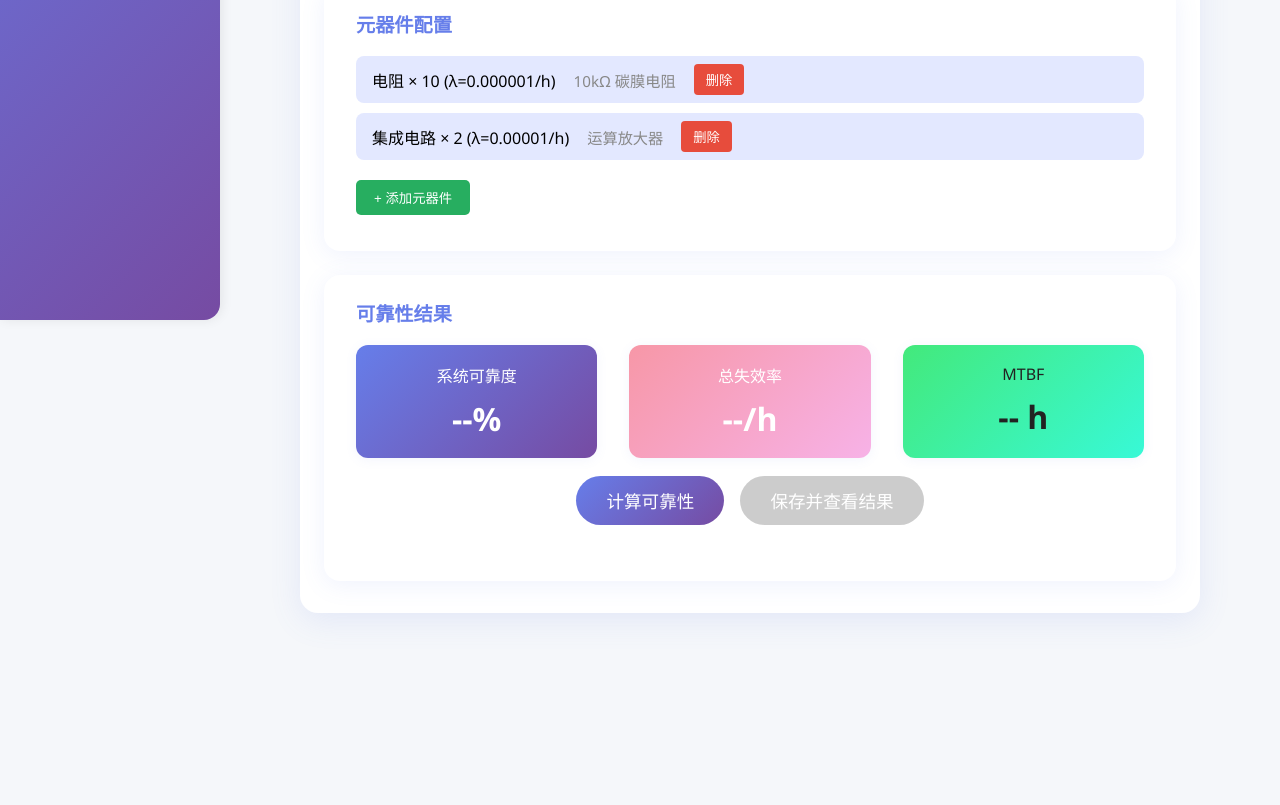
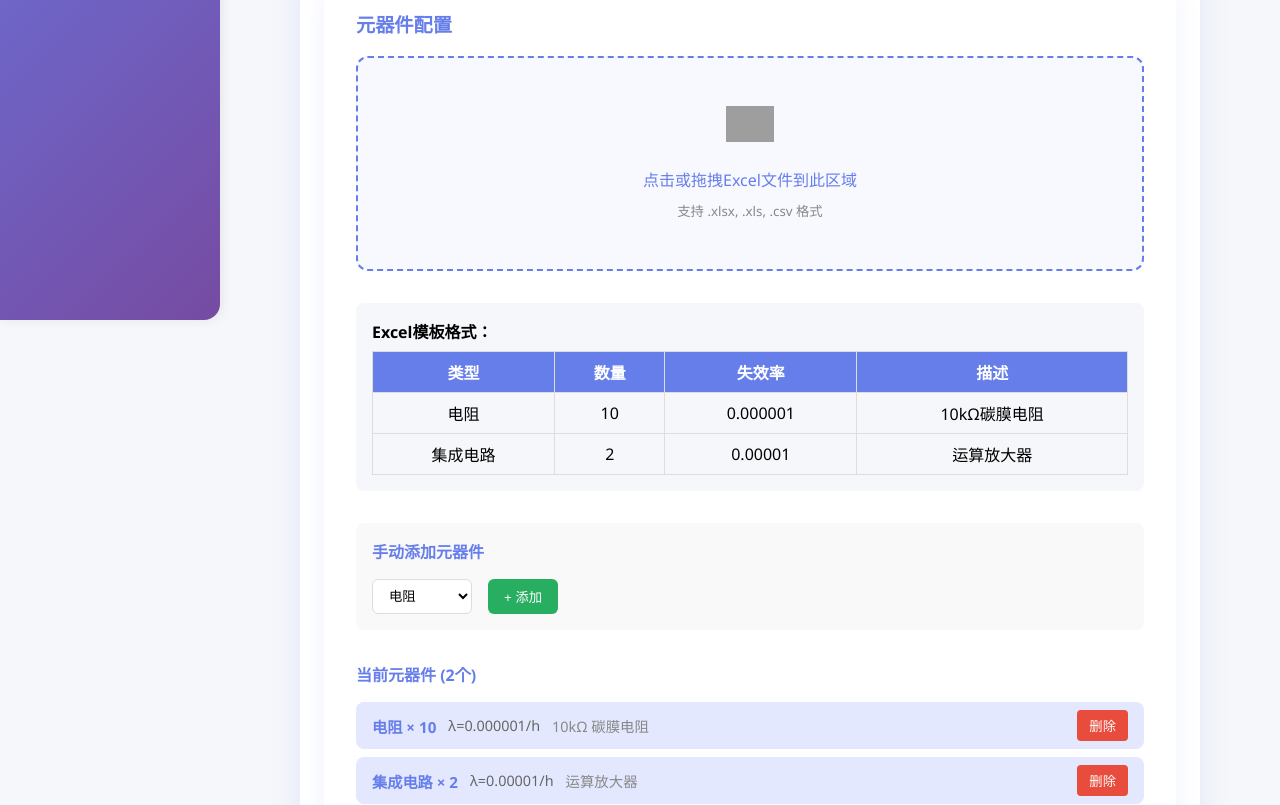
Before and after one commit to chenjinwen5412/reliability-software, a Vue app: page /calculator in a window 1280 px wide. Shown: the part 480-1285 px from the top of the page. Before the commit the page ends 1157 px from the top, so only its background shows below. Built offline with nearby package versions, Linux system fonts and the light colour scheme; grey boxes are pictures that could not be loaded.

Commit message:
Update Calculator.vue
插入excel表格

```diff
--- a/src/views/Calculator.vue
+++ b/src/views/Calculator.vue
@@ -54,12 +54,78 @@
         <div class="card">
           <div class="card-title">元器件配置</div>
           <div class="card-content">
-            <div v-for="(comp, index) in selectedComponents" :key="index" class="component-chip">
-              <span>{{ comp.type || '类型' }} × {{ comp.quantity || 1 }} (λ={{ comp.failureRate || 0 }}/h)</span>
-              <span class="chip-desc">{{ comp.description }}</span>
-              <button @click="removeComponent(index)" class="remove-btn">删除</button>
+            <!-- Excel导入区域 -->
+            <div class="excel-import-section">
+              <div class="upload-area" @click="triggerFileInput" @drop="handleDrop" @dragover="handleDragOver">
+                <input
+                  ref="fileInput"
+                  type="file"
+                  accept=".xlsx,.xls,.csv"
+                  @change="handleFileUpload"
+                  style="display: none"
+                >
+                <div class="upload-content">
+                  <img src="https://cdn.jsdelivr.net/gh/twitter/twemoji@14.0.2/assets/svg/1f4c2.svg" alt="Excel" style="width: 48px; margin-bottom: 12px;">
+                  <p>点击或拖拽Excel文件到此区域</p>
+                  <small>支持 .xlsx, .xls, .csv 格式</small>
+                </div>
+              </div>
+
+              <!-- Excel模板说明 -->
+              <div class="template-info">
+                <h4>Excel模板格式：</h4>
+                <table class="template-table">
+                  <thead>
+                    <tr>
+                      <th>类型</th>
+                      <th>数量</th>
+                      <th>失效率</th>
+                      <th>描述</th>
+                    </tr>
+                  </thead>
+                  <tbody>
+                    <tr>
+                      <td>电阻</td>
+                      <td>10</td>
+                      <td>0.000001</td>
+                      <td>10kΩ碳膜电阻</td>
+                    </tr>
+                    <tr>
+                      <td>集成电路</td>
+                      <td>2</td>
+                      <td>0.00001</td>
+                      <td>运算放大器</td>
+                    </tr>
+                  </tbody>
+                </table>
+              </div>
             </div>
-            <button @click="addComponent()" class="add-btn">+ 添加元器件</button>
+
+            <!-- 手动添加元器件（保留原有功能） -->
+            <div class="manual-add-section">
+              <h4>手动添加元器件</h4>
+              <div class="add-controls">
+                <select v-model="newComponentType" class="type-select">
+                  <option v-for="type in componentTypeOptions" :key="type" :value="type">
+                    {{ type }}
+                  </option>
+                </select>
+                <button @click="addManualComponent" class="add-manual-btn">+ 添加</button>
+              </div>
+            </div>
+
+            <!-- 元器件列表展示 -->
+            <div v-if="selectedComponents.length > 0" class="components-display">
+              <h4>当前元器件 ({{ selectedComponents.length }}个)</h4>
+              <div class="components-list">
+                <div v-for="(comp, index) in selectedComponents" :key="index" class="component-chip">
+                  <span class="chip-main">{{ comp.type }} × {{ comp.quantity }}</span>
+                  <span class="chip-detail">λ={{ comp.failureRate }}/h</span>
+                  <span class="chip-desc">{{ comp.description }}</span>
+                  <button @click="removeComponent(index)" class="remove-btn">删除</button>
+                </div>
+              </div>
+            </div>
           </div>
         </div>
 
@@ -113,12 +179,14 @@ import { useRouter } from 'vue-router'
 
 const showMain = ref(true)
 const router = useRouter()
+const fileInput = ref(null)
+const newComponentType = ref('电阻')
 
 // 从 composable 中获取所有需要的变量和方法
 const {
   systemName,
   missionTime,
-  environmentName,  // 确保导入环境名称
+  environmentName,
   environmentFactor,
   componentTypeOptions,
   selectedComponents,
@@ -126,10 +194,58 @@ const {
   calculateReliability,
   saveAnalysis,
   addComponent,
-  removeComponent
+  removeComponent,
+  importComponentsFromExcel
 } = useReliabilityCalc()
 
-// 保存并查看结果（添加输入验证）
+// 手动添加元器件
+const addManualComponent = () => {
+  addComponent(newComponentType.value)
+}
+
+// 文件上传相关功能
+const triggerFileInput = () => {
+  fileInput.value?.click()
+}
+
+const handleFileUpload = async (event) => {
+  const file = event.target.files[0]
+  if (!file) return
+
+  await processExcelFile(file)
+  // 清空文件输入，允许重复选择同一文件
+  event.target.value = ''
+}
+
+const handleDrop = (event) => {
+  event.preventDefault()
+  const file = event.dataTransfer.files[0]
+  if (file) {
+    processExcelFile(file)
+  }
+}
+
+const handleDragOver = (event) => {
+  event.preventDefault()
+}
+
+// 处理Excel文件
+const processExcelFile = async (file) => {
+  try {
+    const result = await importComponentsFromExcel(file)
+
+    if (result.success) {
+      alert(result.message)
+    } else {
+      alert(`导入失败: ${result.message}`)
+    }
+
+  } catch (error) {
+    alert('文件处理失败: ' + error.message)
+  }
+}
+
+// 保存并查看结果
 const saveAndView = () => {
   // 验证环境信息是否已输入
   if (!environmentName.value.trim()) {
@@ -150,7 +266,8 @@ const saveAndView = () => {
 </script>
 
 <style scoped>
-/* 保持原有样式不变 */
+/* 保持原有所有样式不变，只添加新样式 */
+
 .card-section {
   display: flex;
   flex-direction: column;
@@ -195,7 +312,6 @@ const saveAndView = () => {
   white-space: nowrap;
 }
 
-/* 带单位的输入框容器 */
 .input-with-unit {
   display: flex;
   align-items: center;
@@ -208,21 +324,139 @@ const saveAndView = () => {
   white-space: nowrap;
 }
 
+/* Excel导入区域样式 */
+.excel-import-section {
+  margin-bottom: 2rem;
+}
+
+.upload-area {
+  border: 2px dashed #667eea;
+  border-radius: 12px;
+  padding: 3rem 2rem;
+  text-align: center;
+  cursor: pointer;
+  transition: all 0.3s;
+  background: #f8f9ff;
+}
+
+.upload-area:hover {
+  background: #eef1ff;
+  border-color: #764ba2;
+}
+
+.upload-content p {
+  margin: 0.5rem 0;
+  color: #667eea;
+  font-weight: 500;
+}
+
+.upload-content small {
+  color: #888;
+}
+
+.template-info {
+  margin-top: 2rem;
+  padding: 1rem;
+  background: #f5f7fa;
+  border-radius: 8px;
+}
+
+.template-table {
+  width: 100%;
+  border-collapse: collapse;
+  margin-top: 0.5rem;
+}
+
+.template-table th,
+.template-table td {
+  border: 1px solid #ddd;
+  padding: 0.5rem;
+  text-align: center;
+}
+
+.template-table th {
+  background: #667eea;
+  color: white;
+}
+
+/* 手动添加区域 */
+.manual-add-section {
+  margin: 2rem 0;
+  padding: 1rem;
+  background: #f9f9f9;
+  border-radius: 8px;
+}
+
+.manual-add-section h4 {
+  margin-bottom: 1rem;
+  color: #667eea;
+}
+
+.add-controls {
+  display: flex;
+  gap: 1rem;
+  align-items: center;
+}
+
+.type-select {
+  padding: 8px 12px;
+  border: 1px solid #ddd;
+  border-radius: 6px;
+  background: white;
+}
+
+.add-manual-btn {
+  background: #27ae60;
+  color: white;
+  border: none;
+  padding: 8px 16px;
+  border-radius: 6px;
+  cursor: pointer;
+}
+
+/* 元器件列表展示 */
+.components-display {
+  margin-top: 2rem;
+}
+
+.components-display h4 {
+  margin-bottom: 1rem;
+  color: #667eea;
+}
+
+.components-list {
+  display: flex;
+  flex-direction: column;
+  gap: 0.5rem;
+}
+
 .component-chip {
   display: flex;
   align-items: center;
   background: #e3e8ff;
   border-radius: 8px;
   padding: 8px 16px;
-  margin-bottom: 10px;
-  font-size: 1rem;
-  gap: 10px;
+  gap: 12px;
+  font-size: 0.95rem;
 }
+
+.chip-main {
+  font-weight: 600;
+  color: #667eea;
+}
+
+.chip-detail {
+  color: #666;
+  font-size: 0.9rem;
+}
+
 .chip-desc {
   color: #888;
-  margin-left: 8px;
-  font-size: 0.95rem;
+  font-size: 0.9rem;
+  flex: 1;
 }
+
+/* 结果展示区域 */
 .result-row {
   display: flex;
   gap: 32px;
@@ -300,37 +534,9 @@ const saveAndView = () => {
   padding: 6px 12px;
   border-radius: 4px;
   cursor: pointer;
-  margin-left: 8px;
 }
-.add-btn {
-  background: #27ae60;
-  color: white;
-  border: none;
-  padding: 8px 18px;
-  border-radius: 5px;
-  cursor: pointer;
-  margin-top: 10px;
-}
-.blank-section {
-  background: #fff;
-  border-radius: 18px;
-  box-shadow: 0 8px 32px rgba(102,126,234,0.12);
-  padding: 48px 24px;
-  max-width: 600px;
-  margin: 48px auto;
-  text-align: center;
-}
-.blank-section h2 {
-  font-size: 1.5rem;
-  color: #764ba2;
-  margin-bottom: 24px;
-  font-weight: 600;
-}
-.blank-content p {
-  color: #888;
-  font-size: 1.1rem;
-  margin-top: 12px;
-}
+
+/* 标签页样式 */
 .tool-tabs {
   display: flex;
   gap: 20px;
@@ -399,10 +605,42 @@ const saveAndView = () => {
   background: #fff;
 }
 
+/* 空白页面样式 */
+.blank-section {
+  background: #fff;
+  border-radius: 18px;
+  box-shadow: 0 8px 32px rgba(102,126,234,0.12);
+  padding: 48px 24px;
+  max-width: 600px;
+  margin: 48px auto;
+  text-align: center;
+}
+.blank-section h2 {
+  font-size: 1.5rem;
+  color: #764ba2;
+  margin-bottom: 24px;
+  font-weight: 600;
+}
+.blank-content p {
+  color: #888;
+  font-size: 1.1rem;
+  margin-top: 12px;
+}
+
 /* 响应式调整 */
 @media (max-width: 768px) {
   .param-grid {
     grid-template-columns: 1fr;
   }
+
+  .result-row {
+    flex-direction: column;
+    gap: 1rem;
+  }
+
+  .action-buttons {
+    flex-direction: column;
+    align-items: center;
+  }
 }
 </style>
```
